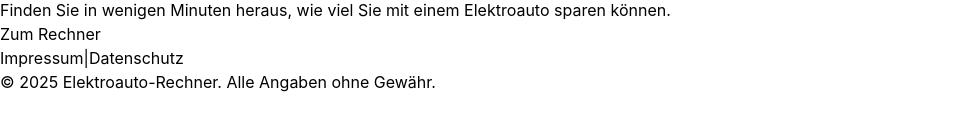
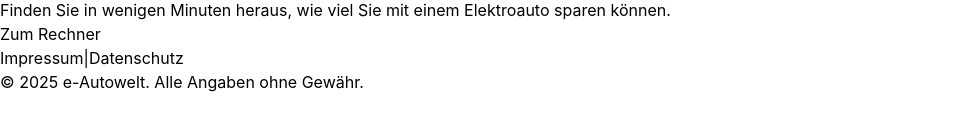
Before and after one commit to Osman257/elektroauto-rechner, a React (Vite) app: page / in a window 1280 px wide. Shown: the part 554-684 px from the top of the page, without its empty margins (0-973 px from the left). Built offline with nearby package versions, Linux system fonts and the light colour scheme; the HTML template or start-up script is replaced by a standard one.

Commit message:
Update start-page.jsx

```diff
--- a/src/pages/start-page.jsx
+++ b/src/pages/start-page.jsx
@@ -123,7 +123,7 @@ export default function StartPage() {
             </a>
           </div>
           <div className="text-center text-sm text-gray-500">
-            <p>© 2025 Elektroauto-Rechner. Alle Angaben ohne Gewähr.</p>
+            <p>© 2025 e-Autowelt. Alle Angaben ohne Gewähr.</p>
           </div>
         </div>
       </footer>
```
